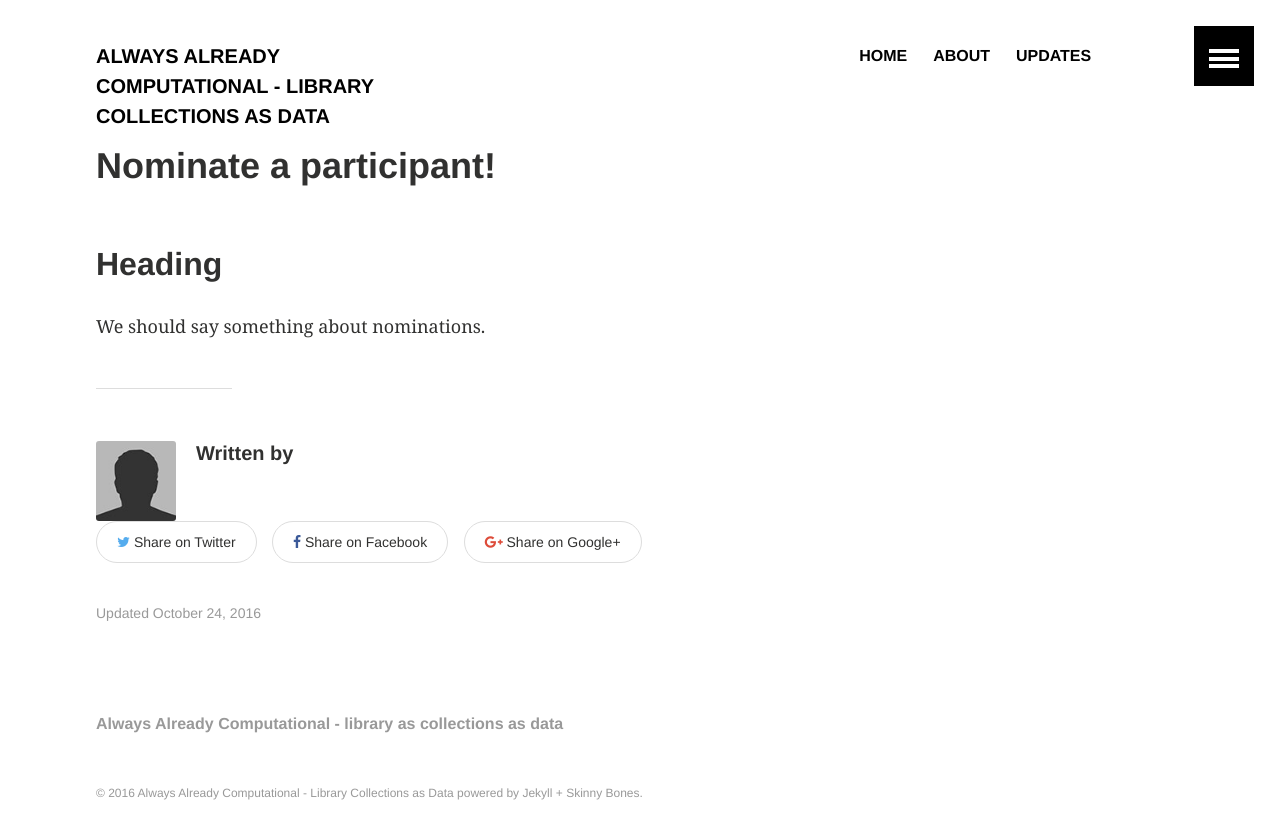
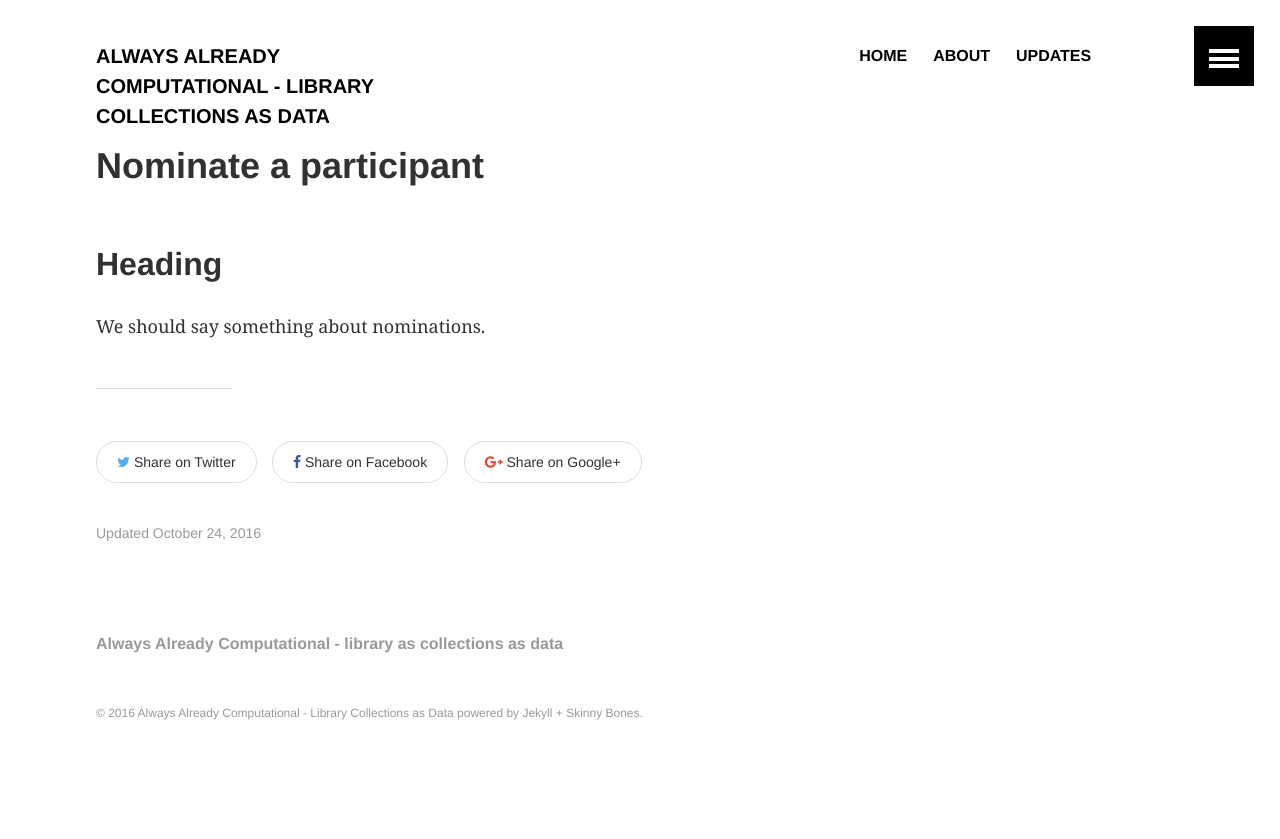
Before and after one commit to collectionsasdata/collectionsasdata.github.io, a Jekyll site: the page built from _posts/2016-10-24-first-post.markdown, in a window 1280 px wide. Shown: the top 839 px of the page. Built offline with Jekyll 4.4.1, drawn with Linux system fonts in a browser that asks for light colours.

Commit message:
nicer formatting on posts

```diff
--- a/_layouts/article.html
+++ b/_layouts/article.html
@@ -21,7 +21,6 @@ layout: default
 				{{ content }}
 				<hr />
 				<footer class="page-footer">
-					{% if page.categories %}{% include page-author.html %}{% endif %}
 					{% if page.share != false %}{% include share-this.html %}{% endif %}
 					{% include page-meta.html %}
 				</footer><!-- /.footer -->
--- a/_posts/2016-10-24-first-post.markdown
+++ b/_posts/2016-10-24-first-post.markdown
@@ -1,6 +1,6 @@
 ---
 layout: article
-title:  "Nominate a participant!"
+title:  "Nominate a participant"
 date:   2016-10-24 17:32:06 -0400
 teaser: "accepting nominations"
 ---
```
